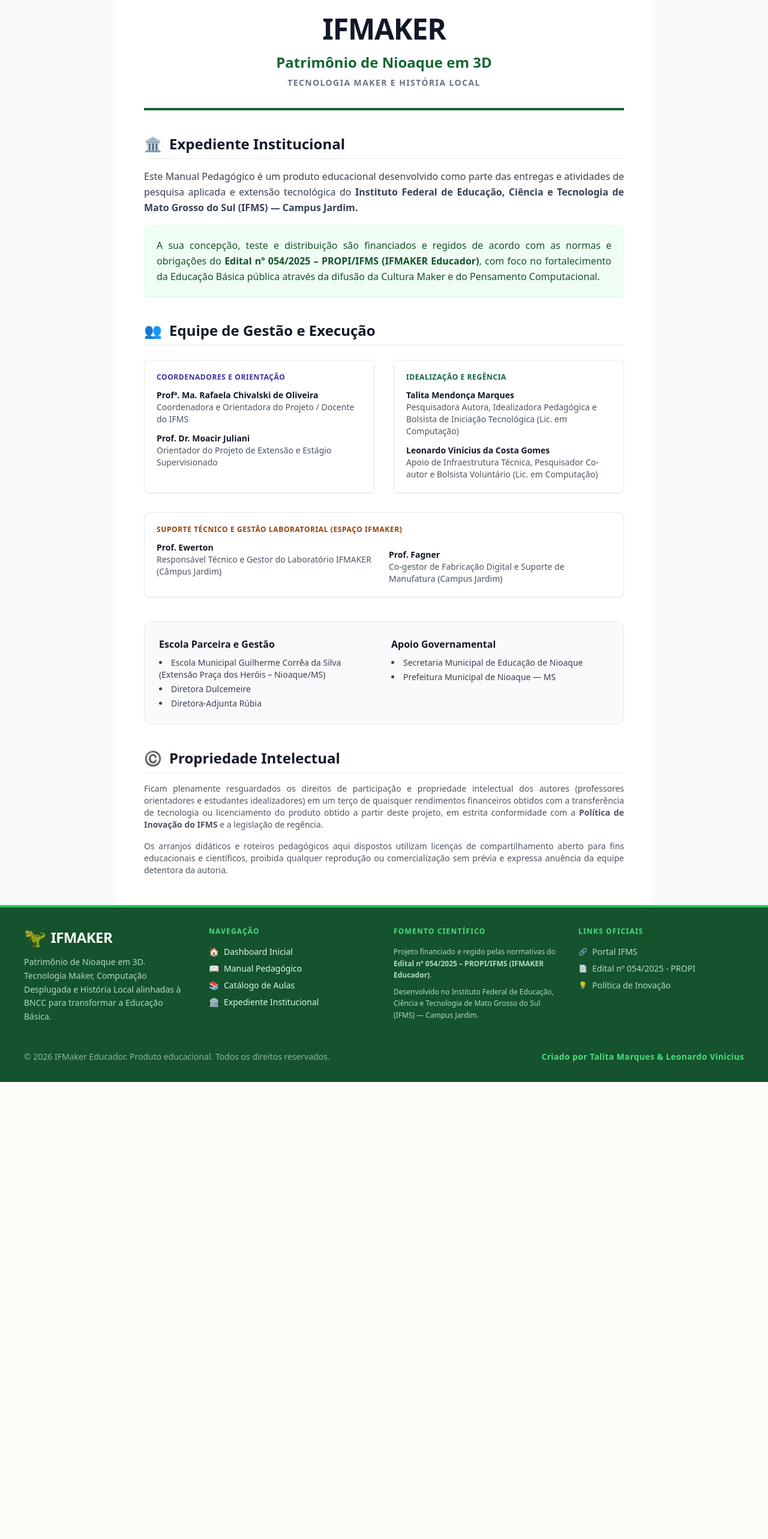
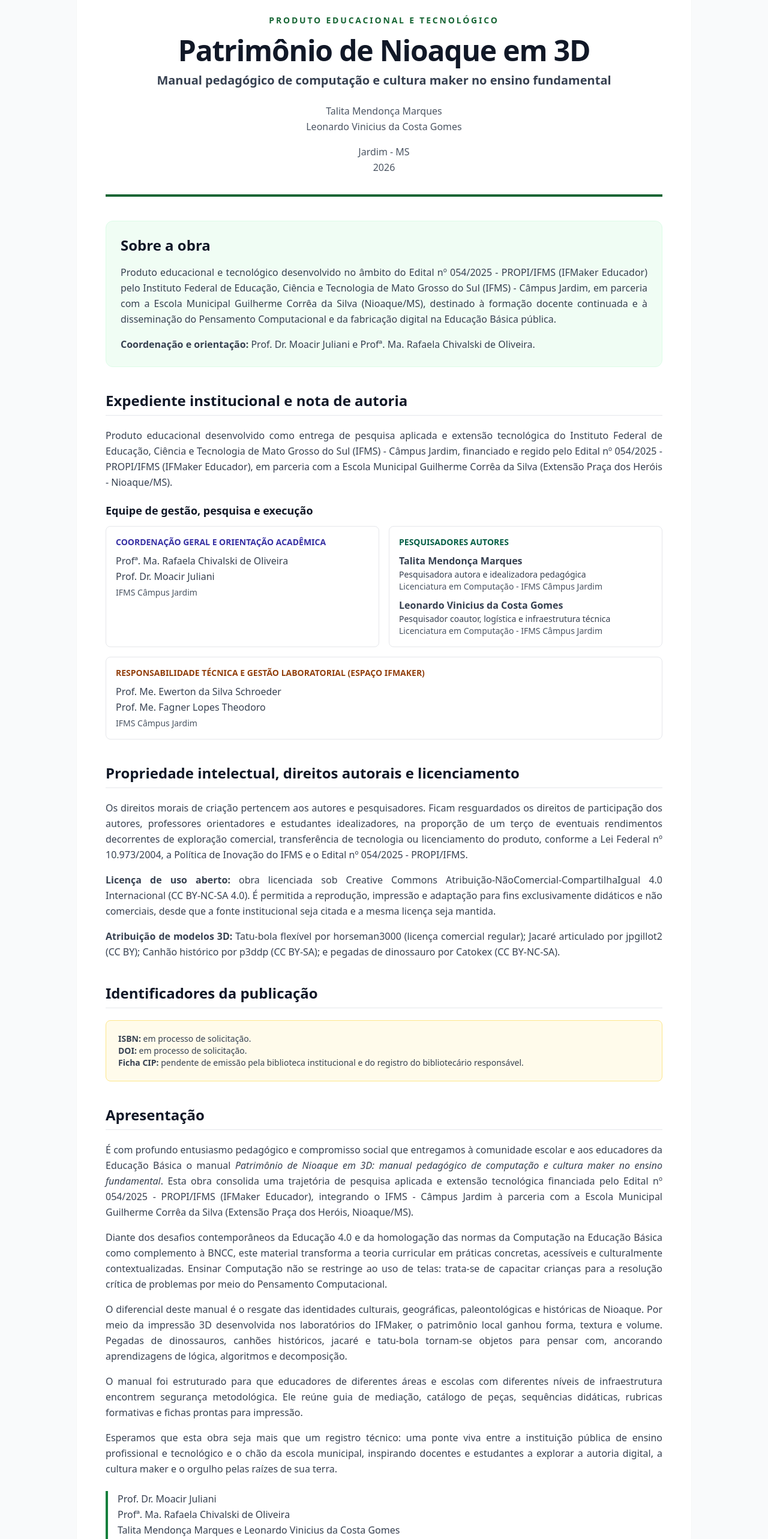
Before and after one commit to skyzinha-chan/ifmaker-patrimonio-nioaque-3d, a React (Vite) app: page /capitulos/sobre in a window 1280 px wide. Shown: the part 140-2706 px from the top of the page at 60% size. Before the commit the page ends 1944 px from the top, so only its background shows below. Built offline with nearby package versions, Linux system fonts and the light colour scheme; no server answers.

Commit message:
📚 feat(pages): atualiza a página Sobre com informações sobre autores e descrição da obra

```diff
--- a/src/pages/Sobre.jsx
+++ b/src/pages/Sobre.jsx
@@ -1,11 +1,22 @@
-// src/pages/Sobre.jsx
 import React from "react";
 import { Link } from "react-router-dom";
 
+const authors = [
+  {
+    name: "Talita Mendonça Marques",
+    role: "Pesquisadora autora e idealizadora pedagógica",
+    affiliation: "Licenciatura em Computação - IFMS Câmpus Jardim",
+  },
+  {
+    name: "Leonardo Vinicius da Costa Gomes",
+    role: "Pesquisador coautor, logística e infraestrutura técnica",
+    affiliation: "Licenciatura em Computação - IFMS Câmpus Jardim",
+  },
+];
+
 export default function Sobre() {
   return (
-    <article className='p-6 md:p-12 max-w-4xl mx-auto bg-white min-h-screen shadow-sm animate-fadeIn'>
-      {/* NAVEGAÇÃO DE VOLTA */}
+    <article className='p-6 md:p-12 max-w-5xl mx-auto bg-white min-h-screen shadow-sm animate-fadeIn'>
       <div className='mb-8 print:hidden'>
         <Link
           to='/'
@@ -15,190 +26,198 @@ export default function Sobre() {
         </Link>
       </div>
 
-      {/* CABEÇALHO DO DOCUMENTO */}
       <header className='border-b-4 border-green-800 pb-8 mb-10 text-center'>
-        <h1 className='text-3xl md:text-5xl font-extrabold text-gray-900 tracking-tight mb-4'>
-          IFMAKER
+        <p className='text-sm font-bold uppercase tracking-[0.2em] text-green-800'>
+          Produto educacional e tecnológico
+        </p>
+        <h1 className='text-3xl md:text-5xl font-extrabold text-gray-900 tracking-tight mt-4 mb-3'>
+          Patrimônio de Nioaque em 3D
         </h1>
-        <h2 className='text-xl md:text-2xl font-bold text-green-800 mb-2'>
-          Patrimônio de Nioaque em 3D
-        </h2>
-        <p className='text-gray-500 uppercase tracking-widest text-sm font-semibold'>
-          Tecnologia Maker e História Local
+        <p className='text-xl font-semibold text-gray-700'>
+          Manual pedagógico de computação e cultura maker no ensino fundamental
         </p>
+        <div className='mt-6 text-gray-600 leading-relaxed'>
+          <p>Talita Mendonça Marques</p>
+          <p>Leonardo Vinicius da Costa Gomes</p>
+          <p className='mt-4'>Jardim - MS</p>
+          <p>2026</p>
+        </div>
       </header>
 
-      {/* CORPO DO TEXTO (Formatado para Leitura Confortável) */}
       <div className='space-y-10 text-gray-700 leading-relaxed'>
-        {/* EXPEDIENTE INSTITUCIONAL */}
-        <section>
-          <div className='flex items-center gap-3 mb-4 border-b border-gray-200 pb-2'>
-            <span className='text-2xl' aria-hidden='true'>
-              🏛️
-            </span>
-            <h3 className='text-2xl font-bold text-gray-900'>
-              Expediente Institucional
-            </h3>
-          </div>
-          <p className='mb-4 text-justify'>
-            Este Manual Pedagógico é um produto educacional desenvolvido como
-            parte das entregas e atividades de pesquisa aplicada e extensão
-            tecnológica do{" "}
-            <strong>
-              Instituto Federal de Educação, Ciência e Tecnologia de Mato Grosso
-              do Sul (IFMS) — Campus Jardim.
-            </strong>
+        <section className='bg-green-50 p-6 rounded-xl border border-green-100'>
+          <h2 className='text-2xl font-bold text-gray-900 mb-4'>
+            Sobre a obra
+          </h2>
+          <p className='text-justify'>
+            Produto educacional e tecnológico desenvolvido no âmbito do Edital
+            nº 054/2025 - PROPI/IFMS (IFMaker Educador) pelo Instituto Federal
+            de Educação, Ciência e Tecnologia de Mato Grosso do Sul (IFMS) -
+            Câmpus Jardim, em parceria com a Escola Municipal Guilherme Corrêa
+            da Silva (Nioaque/MS), destinado à formação docente continuada e à
+            disseminação do Pensamento Computacional e da fabricação digital na
+            Educação Básica pública.
           </p>
-          <p className='text-justify bg-green-50 p-5 rounded-lg border border-green-100 text-green-900 shadow-sm'>
-            A sua concepção, teste e distribuição são financiados e regidos de
-            acordo com as normas e obrigações do{" "}
-            <strong>Edital nº 054/2025 – PROPI/IFMS (IFMAKER Educador)</strong>,
-            com foco no fortalecimento da Educação Básica pública através da
-            difusão da Cultura Maker e do Pensamento Computacional.
+          <p className='mt-4 text-justify'>
+            <strong>Coordenação e orientação:</strong> Prof. Dr. Moacir Juliani
+            e Profª. Ma. Rafaela Chivalski de Oliveira.
           </p>
         </section>
 
-        {/* EQUIPE DE GESTÃO */}
         <section>
-          <div className='flex items-center gap-3 mb-6 border-b border-gray-200 pb-2'>
-            <span className='text-2xl' aria-hidden='true'>
-              👥
-            </span>
-            <h3 className='text-2xl font-bold text-gray-900'>
-              Equipe de Gestão e Execução
-            </h3>
-          </div>
+          <h2 className='text-2xl font-bold text-gray-900 border-b border-gray-200 pb-2 mb-5'>
+            Expediente institucional e nota de autoria
+          </h2>
+          <p className='text-justify mb-5'>
+            Produto educacional desenvolvido como entrega de pesquisa aplicada e
+            extensão tecnológica do Instituto Federal de Educação, Ciência e
+            Tecnologia de Mato Grosso do Sul (IFMS) - Câmpus Jardim, financiado
+            e regido pelo Edital nº 054/2025 - PROPI/IFMS (IFMaker Educador), em
+            parceria com a Escola Municipal Guilherme Corrêa da Silva (Extensão
+            Praça dos Heróis - Nioaque/MS).
+          </p>
 
-          <div className='grid grid-cols-1 md:grid-cols-2 gap-8'>
-            <div className='bg-white border border-gray-200 p-5 rounded-lg shadow-sm'>
-              <h4 className='font-bold text-indigo-800 uppercase tracking-wider text-xs mb-3'>
-                Coordenadores e Orientação
+          <h3 className='text-lg font-bold text-gray-900 mb-3'>
+            Equipe de gestão, pesquisa e execução
+          </h3>
+          <div className='grid grid-cols-1 md:grid-cols-2 gap-4'>
+            <div className='border border-gray-200 rounded-lg p-4'>
+              <h4 className='font-bold text-indigo-800 text-sm uppercase'>
+                Coordenação geral e orientação acadêmica
               </h4>
-              <ul className='space-y-3 text-sm'>
-                <li>
-                  <strong className='block text-gray-900'>
-                    Profª. Ma. Rafaela Chivalski de Oliveira
-                  </strong>
-                  <span className='text-gray-600'>
-                    Coordenadora e Orientadora do Projeto / Docente do IFMS
-                  </span>
-                </li>
-                <li>
-                  <strong className='block text-gray-900'>
-                    Prof. Dr. Moacir Juliani
-                  </strong>
-                  <span className='text-gray-600'>
-                    Orientador do Projeto de Extensão e Estágio Supervisionado
-                  </span>
-                </li>
-              </ul>
+              <p className='mt-2'>Profª. Ma. Rafaela Chivalski de Oliveira</p>
+              <p>Prof. Dr. Moacir Juliani</p>
+              <p className='text-sm text-gray-600 mt-1'>IFMS Câmpus Jardim</p>
             </div>
-
-            <div className='bg-white border border-gray-200 p-5 rounded-lg shadow-sm'>
-              <h4 className='font-bold text-emerald-800 uppercase tracking-wider text-xs mb-3'>
-                Idealização e Regência
+            <div className='border border-gray-200 rounded-lg p-4'>
+              <h4 className='font-bold text-emerald-800 text-sm uppercase'>
+                Pesquisadores autores
               </h4>
-              <ul className='space-y-3 text-sm'>
-                <li>
-                  <strong className='block text-gray-900'>
-                    Talita Mendonça Marques
-                  </strong>
-                  <span className='text-gray-600'>
-                    Pesquisadora Autora, Idealizadora Pedagógica e Bolsista de
-                    Iniciação Tecnológica (Lic. em Computação)
-                  </span>
-                </li>
-                <li>
-                  <strong className='block text-gray-900'>
-                    Leonardo Vinicius da Costa Gomes
-                  </strong>
-                  <span className='text-gray-600'>
-                    Apoio de Infraestrutura Técnica, Pesquisador Co-autor e
-                    Bolsista Voluntário (Lic. em Computação)
-                  </span>
-                </li>
-              </ul>
+              {authors.map((author) => (
+                <div key={author.name} className='mt-2'>
+                  <p className='font-semibold'>{author.name}</p>
+                  <p className='text-sm'>{author.role}</p>
+                  <p className='text-sm text-gray-600'>{author.affiliation}</p>
+                </div>
+              ))}
             </div>
-
-            <div className='bg-white border border-gray-200 p-5 rounded-lg shadow-sm md:col-span-2'>
-              <h4 className='font-bold text-amber-800 uppercase tracking-wider text-xs mb-3'>
-                Suporte Técnico e Gestão Laboratorial (Espaço IFMAKER)
+            <div className='border border-gray-200 rounded-lg p-4 md:col-span-2'>
+              <h4 className='font-bold text-amber-800 text-sm uppercase'>
+                Responsabilidade técnica e gestão laboratorial (Espaço IFMaker)
               </h4>
-              <ul className='space-y-3 text-sm grid grid-cols-1 md:grid-cols-2 gap-4'>
-                <li>
-                  <strong className='block text-gray-900'>Prof. Ewerton</strong>
-                  <span className='text-gray-600'>
-                    Responsável Técnico e Gestor do Laboratório IFMAKER (Câmpus
-                    Jardim)
-                  </span>
-                </li>
-                <li>
-                  <strong className='block text-gray-900'>Prof. Fagner</strong>
-                  <span className='text-gray-600'>
-                    Co-gestor de Fabricação Digital e Suporte de Manufatura
-                    (Campus Jardim)
-                  </span>
-                </li>
-              </ul>
+              <p className='mt-2'>Prof. Me. Ewerton da Silva Schroeder</p>
+              <p>Prof. Me. Fagner Lopes Theodoro</p>
+              <p className='text-sm text-gray-600 mt-1'>IFMS Câmpus Jardim</p>
             </div>
           </div>
         </section>
 
-        {/* PARCERIAS E GESTÃO ESCOLAR */}
-        <section className='bg-gray-50 p-6 rounded-xl border border-gray-200'>
-          <div className='grid grid-cols-1 md:grid-cols-2 gap-6'>
-            <div>
-              <h4 className='font-bold text-gray-900 mb-2'>
-                Escola Parceira e Gestão
-              </h4>
-              <ul className='list-disc list-inside text-gray-700 text-sm space-y-1'>
-                <li>
-                  Escola Municipal Guilherme Corrêa da Silva (Extensão Praça dos
-                  Heróis – Nioaque/MS)
-                </li>
-                <li>Diretora Dulcemeire</li>
-                <li>Diretora-Adjunta Rúbia</li>
-              </ul>
-            </div>
-            <div>
-              <h4 className='font-bold text-gray-900 mb-2'>
-                Apoio Governamental
-              </h4>
-              <ul className='list-disc list-inside text-gray-700 text-sm space-y-1'>
-                <li>Secretaria Municipal de Educação de Nioaque</li>
-                <li>Prefeitura Municipal de Nioaque — MS</li>
-              </ul>
-            </div>
+        <section>
+          <h2 className='text-2xl font-bold text-gray-900 border-b border-gray-200 pb-2 mb-5'>
+            Propriedade intelectual, direitos autorais e licenciamento
+          </h2>
+          <div className='space-y-4 text-justify'>
+            <p>
+              Os direitos morais de criação pertencem aos autores e
+              pesquisadores. Ficam resguardados os direitos de participação dos
+              autores, professores orientadores e estudantes idealizadores, na
+              proporção de um terço de eventuais rendimentos decorrentes de
+              exploração comercial, transferência de tecnologia ou licenciamento
+              do produto, conforme a Lei Federal nº 10.973/2004, a Política de
+              Inovação do IFMS e o Edital nº 054/2025 - PROPI/IFMS.
+            </p>
+            <p>
+              <strong>Licença de uso aberto:</strong> obra licenciada sob
+              Creative Commons Atribuição-NãoComercial-CompartilhaIgual 4.0
+              Internacional (CC BY-NC-SA 4.0). É permitida a reprodução,
+              impressão e adaptação para fins exclusivamente didáticos e não
+              comerciais, desde que a fonte institucional seja citada e a mesma
+              licença seja mantida.
+            </p>
+            <p>
+              <strong>Atribuição de modelos 3D:</strong> Tatu-bola flexível por
+              horseman3000 (licença comercial regular); Jacaré articulado por
+              jpgillot2 (CC BY); Canhão histórico por p3ddp (CC BY-SA); e
+              pegadas de dinossauro por Catokex (CC BY-NC-SA).
+            </p>
           </div>
         </section>
 
-        {/* DIREITOS AUTORAIS */}
         <section>
-          <div className='flex items-center gap-3 mb-4 border-b border-gray-200 pb-2'>
-            <span className='text-2xl' aria-hidden='true'>
-              ©️
-            </span>
-            <h3 className='text-2xl font-bold text-gray-900'>
-              Propriedade Intelectual
-            </h3>
-          </div>
-          <div className='text-sm space-y-4 text-justify text-gray-600'>
+          <h2 className='text-2xl font-bold text-gray-900 border-b border-gray-200 pb-2 mb-5'>
+            Identificadores da publicação
+          </h2>
+          <div className='bg-amber-50 border border-amber-200 rounded-lg p-5 text-sm'>
             <p>
-              Ficam plenamente resguardados os direitos de participação e
-              propriedade intelectual dos autores (professores orientadores e
-              estudantes idealizadores) em um terço de quaisquer rendimentos
-              financeiros obtidos com a transferência de tecnologia ou
-              licenciamento do produto obtido a partir deste projeto, em estrita
-              conformidade com a <strong>Política de Inovação do IFMS</strong> e
-              a legislação de regência.
+              <strong>ISBN:</strong> em processo de solicitação.
             </p>
             <p>
-              Os arranjos didáticos e roteiros pedagógicos aqui dispostos
-              utilizam licenças de compartilhamento aberto para fins
-              educacionais e científicos, proibida qualquer reprodução ou
-              comercialização sem prévia e expressa anuência da equipe detentora
-              da autoria.
+              <strong>DOI:</strong> em processo de solicitação.
             </p>
+            <p>
+              <strong>Ficha CIP:</strong> pendente de emissão pela biblioteca
+              institucional e do registro do bibliotecário responsável.
+            </p>
+          </div>
+        </section>
+
+        <section>
+          <h2 className='text-2xl font-bold text-gray-900 border-b border-gray-200 pb-2 mb-5'>
+            Apresentação
+          </h2>
+          <div className='space-y-4 text-justify'>
+            <p>
+              É com profundo entusiasmo pedagógico e compromisso social que
+              entregamos à comunidade escolar e aos educadores da Educação
+              Básica o manual{" "}
+              <em>
+                Patrimônio de Nioaque em 3D: manual pedagógico de computação e
+                cultura maker no ensino fundamental
+              </em>
+              . Esta obra consolida uma trajetória de pesquisa aplicada e
+              extensão tecnológica financiada pelo Edital nº 054/2025 -
+              PROPI/IFMS (IFMaker Educador), integrando o IFMS - Câmpus Jardim à
+              parceria com a Escola Municipal Guilherme Corrêa da Silva
+              (Extensão Praça dos Heróis, Nioaque/MS).
+            </p>
+            <p>
+              Diante dos desafios contemporâneos da Educação 4.0 e da
+              homologação das normas da Computação na Educação Básica como
+              complemento à BNCC, este material transforma a teoria curricular
+              em práticas concretas, acessíveis e culturalmente
+              contextualizadas. Ensinar Computação não se restringe ao uso de
+              telas: trata-se de capacitar crianças para a resolução crítica de
+              problemas por meio do Pensamento Computacional.
+            </p>
+            <p>
+              O diferencial deste manual é o resgate das identidades culturais,
+              geográficas, paleontológicas e históricas de Nioaque. Por meio da
+              impressão 3D desenvolvida nos laboratórios do IFMaker, o
+              patrimônio local ganhou forma, textura e volume. Pegadas de
+              dinossauros, canhões históricos, jacaré e tatu-bola tornam-se
+              objetos para pensar com, ancorando aprendizagens de lógica,
+              algoritmos e decomposição.
+            </p>
+            <p>
+              O manual foi estruturado para que educadores de diferentes áreas e
+              escolas com diferentes níveis de infraestrutura encontrem
+              segurança metodológica. Ele reúne guia de mediação, catálogo de
+              peças, sequências didáticas, rubricas formativas e fichas prontas
+              para impressão.
+            </p>
+            <p>
+              Esperamos que esta obra seja mais que um registro técnico: uma
+              ponte viva entre a instituição pública de ensino profissional e
+              tecnológico e o chão da escola municipal, inspirando docentes e
+              estudantes a explorar a autoria digital, a cultura maker e o
+              orgulho pelas raízes de sua terra.
+            </p>
+          </div>
+          <div className='mt-6 border-l-4 border-green-700 pl-4 text-gray-700'>
+            <p>Prof. Dr. Moacir Juliani</p>
+            <p>Profª. Ma. Rafaela Chivalski de Oliveira</p>
+            <p>Talita Mendonça Marques e Leonardo Vinicius da Costa Gomes</p>
+            <p className='mt-2'>Jardim - MS, 2026.</p>
           </div>
         </section>
       </div>
```
